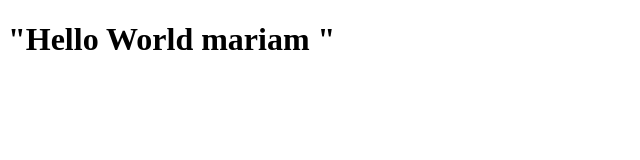
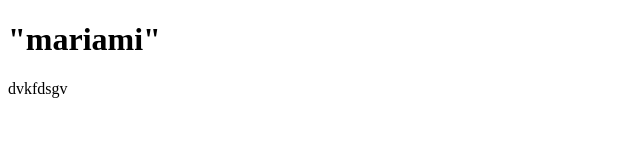
Before and after one commit to MariamTsikhitatrishvili/prac, a plain HTML site: page index.html in a window 1280 px wide. Shown: the whole page, without its empty margins (0-640 px from the left). Drawn offline with Linux system fonts and the light colour scheme.

Commit message:
new chcange

```diff
--- a/index.html
+++ b/index.html
@@ -6,6 +6,8 @@
     <title>Document</title>
 </head>
 <body>
-    <h1>"Hello World mariam "</h1>
+    <h1>"mariami"</h1>
+    <t>dvkfdsgv</t>
+
 </body>
 </html>
```
